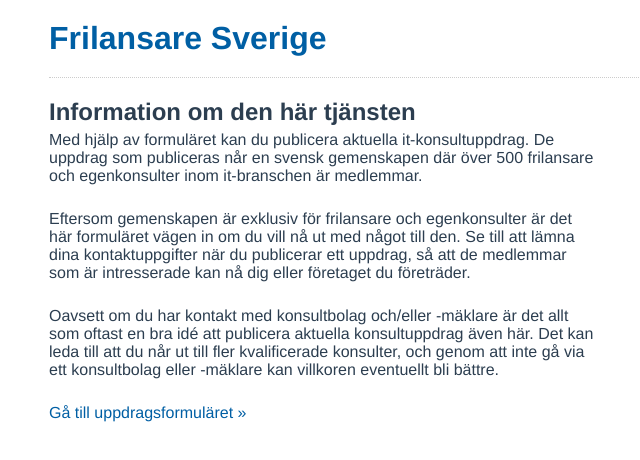
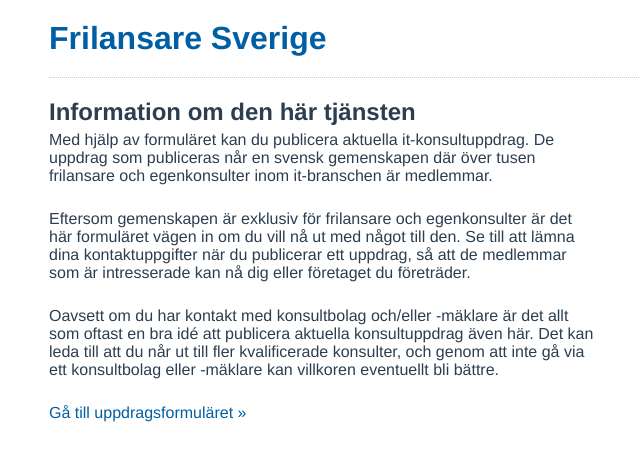
Before and after one commit to frilansaresverige/uppdrag-integration, a Vue app in the folder frontend/: page /information in a window 1280 px wide. Shown: the top 460 px of the page, without its empty margins (91-731 px from the left). Built offline with nearby package versions, Linux system fonts and the light colour scheme.

Commit message:
Uppdaterade antalet frilansare (#9)

```diff
--- a/frontend/src/views/Information.vue
+++ b/frontend/src/views/Information.vue
@@ -1,6 +1,6 @@
 <template>
   <h2>Information om den här tjänsten</h2>
-  <p>Med hjälp av formuläret kan du publicera aktuella it-konsultuppdrag. De uppdrag som publiceras når en svensk gemenskapen där över 500 frilansare och egenkonsulter inom it-branschen är medlemmar.</p>
+  <p>Med hjälp av formuläret kan du publicera aktuella it-konsultuppdrag. De uppdrag som publiceras når en svensk gemenskapen där över tusen frilansare och egenkonsulter inom it-branschen är medlemmar.</p>
 
   <p>Eftersom gemenskapen är exklusiv för frilansare och egenkonsulter är det här formuläret vägen in om du vill nå ut med något till den. Se till att lämna dina kontaktuppgifter när du publicerar ett uppdrag, så att de medlemmar som är intresserade kan nå dig eller företaget du företräder.</p>
 
```
